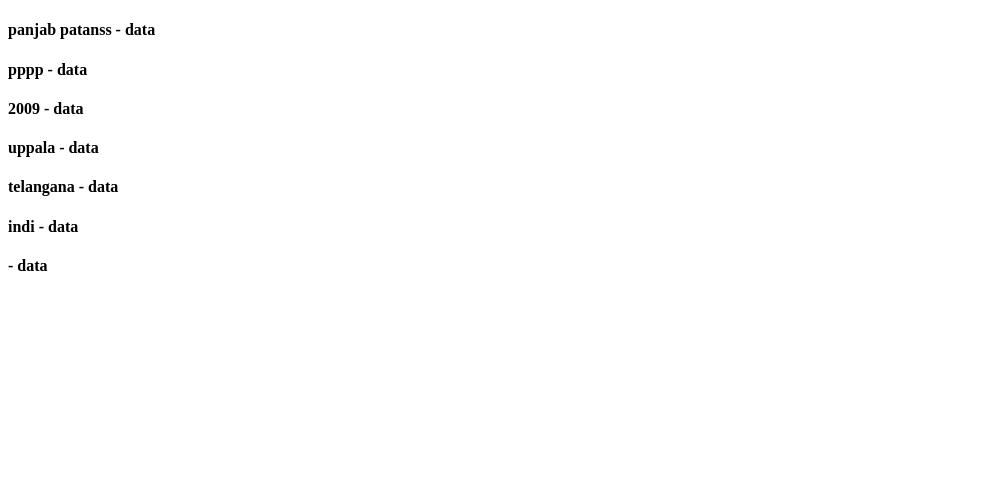
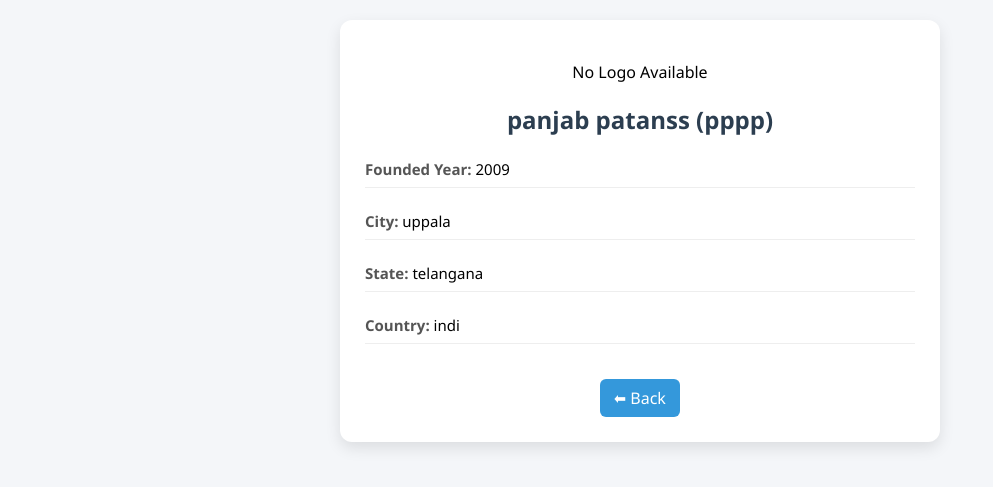
Before and after one commit to Goda-Bharath/django-web-application, a Django app: page /zepto/franchdata/4/ in a window 1280 px wide. Shown: the top 487 px of the page, without its empty margins (0-993 px from the left). Run offline with Django 5.2, Linux system fonts and the light colour scheme; data comes from the database, SQL or seed files in the repository.

Commit message:
implement stadium add form and backend logic

```diff
--- a/zepto/templates/franchise_deatles.html
+++ b/zepto/templates/franchise_deatles.html
@@ -3,15 +3,102 @@
 <head>
     <meta charset="UTF-8">
     <meta name="viewport" content="width=device-width, initial-scale=1.0">
-    <title>Document</title>
+    <title>Franchise Details</title>
+
+    <style>
+        body {
+            font-family: 'Segoe UI', Tahoma, Geneva, Verdana, sans-serif;
+            background: #f4f6f9;
+            margin: 0;
+            padding: 20px;
+        }
+
+        .container {
+            max-width: 600px;
+            margin: auto;
+        }
+
+        .card {
+            background: white;
+            border-radius: 12px;
+            padding: 25px;
+            box-shadow: 0 6px 15px rgba(0,0,0,0.1);
+            text-align: center;
+        }
+
+        .logo {
+            margin-bottom: 15px;
+        }
+
+        .logo img {
+            height: 80px;
+            border-radius: 8px;
+        }
+
+        h2 {
+            margin-bottom: 15px;
+            color: #2c3e50;
+        }
+
+        .info {
+            text-align: left;
+            margin-top: 15px;
+        }
+
+        .info p {
+            padding: 8px 0;
+            border-bottom: 1px solid #eee;
+            font-size: 15px;
+        }
+
+        .label {
+            font-weight: bold;
+            color: #555;
+        }
+
+        .back-link {
+            display: inline-block;
+            margin-top: 20px;
+            text-decoration: none;
+            color: white;
+            background: #3498db;
+            padding: 8px 14px;
+            border-radius: 6px;
+            transition: 0.3s;
+        }
+
+        .back-link:hover {
+            background: #2980b9;
+        }
+    </style>
 </head>
+
 <body>
-    <h4>{{ franchise.name }} - data</h4>
-    <h4>{{ franchise.short_name }} - data</h4>
-    <h4>{{ franchise.founded_year }} - data</h4>
-    <h4>{{ franchise.city }} - data</h4>
-    <h4>{{ franchise.state }} - data</h4>
-    <h4>{{ franchise.country }} - data</h4>
-    <h4>{{ franchise.logo_url }} - data</h4>
+
+<div class="container">
+    <div class="card">
+
+        <div class="logo">
+            {% if franchise.logo_url %}
+                <img src="{{ franchise.logo_url.url }}" alt="logo">
+            {% else %}
+                <p>No Logo Available</p>
+            {% endif %}
+        </div>
+
+        <h2>{{ franchise.name }} ({{ franchise.short_name }})</h2>
+
+        <div class="info">
+            <p><span class="label">Founded Year:</span> {{ franchise.founded_year }}</p>
+            <p><span class="label">City:</span> {{ franchise.city }}</p>
+            <p><span class="label">State:</span> {{ franchise.state }}</p>
+            <p><span class="label">Country:</span> {{ franchise.country }}</p>
+        </div>
+
+        <a href="{% url 'franchise_lists' %}" class="back-link">⬅ Back</a>
+
+    </div>
+</div>
+
 </body>
 </html>
```
